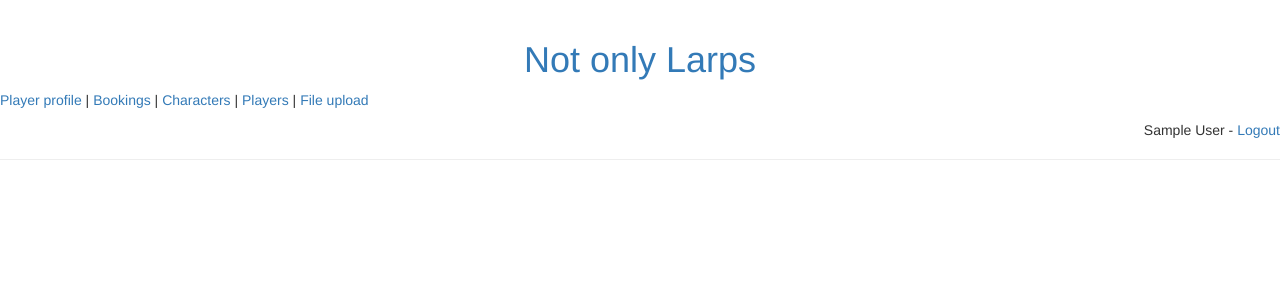
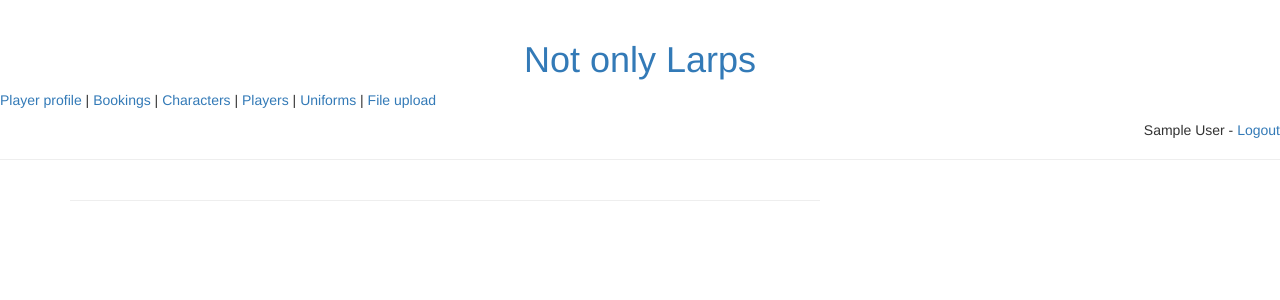
Before and after one commit to Adavideo/larps, a Django app: page /larps/uniforms in a window 1280 px wide. Shown: the top 300 px of the page. Run offline with Django 3.2, Linux system fonts and the light colour scheme; the visitor is signed in with stand-in values (Sample User, id 1); data that the repository does not hold is empty; some libraries are stand-ins or nearby versions.

Commit message:
Added page to see the uniforms and sizes

```diff
--- a/larps/templates/larps/base.html
+++ b/larps/templates/larps/base.html
@@ -23,7 +23,10 @@
               </a> |
               <a href="{% url 'larps:players_list' %}">
               Players
-              </a>|
+              </a> |
+              <a href="{% url 'larps:uniforms' %}">
+              Uniforms
+              </a> |
               <a href="{% url 'larps:file_upload' %}">
               File upload
               </a>
--- a/larps/templates/larps/uniforms.html
+++ b/larps/templates/larps/uniforms.html
@@ -2,4 +2,16 @@
 
 {% block content %}
 
+  {% for uniform in uniforms %}
+    <a href="{% url 'larps:uniform_sizes' uniform.id %}">
+      {{ uniform }}
+    </a><br>
+  {% endfor %}
+
+  <hr>
+
+  {% for size in sizes %}
+      {{ size }}<br>
+  {% endfor %}
+
 {% endblock %}
--- a/larps/urls.py
+++ b/larps/urls.py
@@ -20,6 +20,7 @@ if login_required_enabled():
         path('file_upload/', login_required(views.file_upload_index_view), name='file_upload'),
         path('file_upload/<int:file_type_number>/', login_required(views.file_upload_view), name='file_upload'),
         path('uniforms', login_required(views.uniforms_view), name="uniforms"),
+        path('uniform_sizes/<int:uniform_id>', login_required(views.uniform_sizes_view), name="uniform_sizes"),
     ]
 else:
     urlpatterns = [
@@ -35,4 +36,5 @@ else:
         path('file_upload/', views.file_upload_index_view, name='file_upload'),
         path('file_upload/<int:file_type_number>/', views.file_upload_view, name='file_upload'),
         path('uniforms', views.uniforms_view, name="uniforms"),
+        path('uniform_sizes/<int:uniform_id>/', views.uniform_sizes_view, name="uniform_sizes"),
     ]
--- a/larps/views.py
+++ b/larps/views.py
@@ -10,7 +10,7 @@ from django.contrib import messages
 
 
 from .forms import *
-from .models import Character, Player, CharacterAssigment, Bookings, Group, DietaryRestriction, Larp
+from .models import *
 from .csv_importer import process_csv
 from .config import csv_file_types
 
@@ -144,5 +144,13 @@ def file_upload_view(request, file_type_number):
 
 def uniforms_view(request):
     template = "larps/uniforms.html"
-    context = {}
+    uniforms = Uniform.objects.all()
+    context = {"uniforms": uniforms}
     return render(request, template, context)
+
+def uniform_sizes_view(request, uniform_id):
+    template = "larps/uniforms.html"
+    uniforms = Uniform.objects.all()
+    sizes = UniformSize.objects.filter(uniform=uniform_id)
+    context = {"uniforms": uniforms, "sizes": sizes}
+    return render(request, template, context)
```
